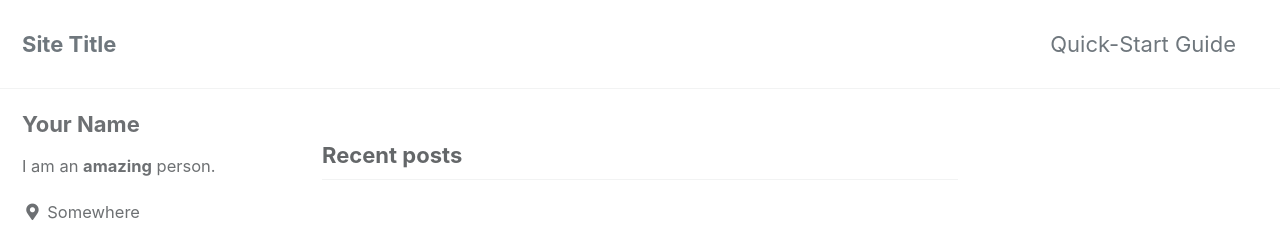
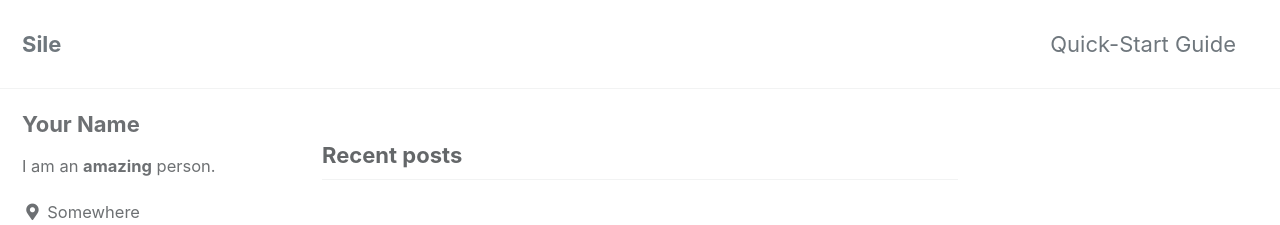
Before and after one commit to Yang-jaemin/Yang-jaemin.github.io, a Jekyll site: the page built from index.html, in a window 1280 px wide. Shown: the top 225 px of the page. Built offline with Jekyll 4.4.1, drawn with Linux system fonts in a browser that asks for light colours; cached includes are drawn as plain includes; the list of posts is cut into pages by our own code.

Commit message:
Update _config.yml

```diff
--- a/_config.yml
+++ b/_config.yml
@@ -16,7 +16,7 @@ minimal_mistakes_skin    : "default" # "air", "aqua", "contrast", "dark", "dirt"
 
 # Site Settings
 locale                   : "en-US"
-title                    : "Site Title"
+title                    : "Sile"
 title_separator          : "-"
 subtitle                 : # site tagline that appears below site title in masthead
 name                     : "Your Name"
```
